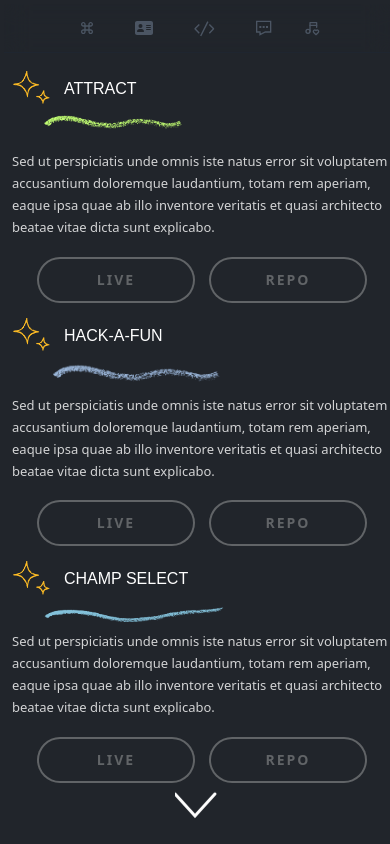
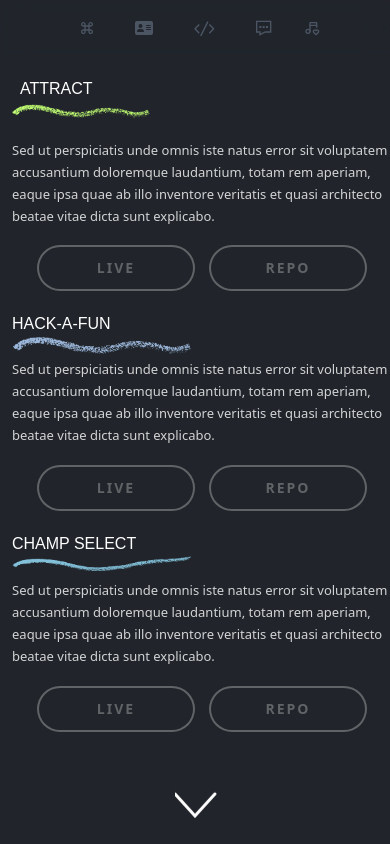
Before and after one commit to Selamkd/My-Portfolio, a Next.js app in the folder my-portfolio/: page /projects in a window 390 px wide. Built offline with nearby package versions, Linux system fonts and the light colour scheme.

Commit message:
mobile test

```diff
--- a/my-portfolio/pages/projects.jsx
+++ b/my-portfolio/pages/projects.jsx
@@ -74,21 +74,14 @@ export default function Projects() {
           <div className="flex flex-col mt-4 ml-2 gap-3 items-start justify-start">
             <div>
               <div className=" flex justify-start mr-3">
-                <Image
-                  src={Icon}
-                  alt="icon"
-                  className="mr-3 mb-1"
-                  width={40}
-                  height={30}
-                />
-                <h2 className="text-projects text-bold text-white  uppercase  mt-2">
+                <h2 className="text-projects text-bold text-white  uppercase  ml-2 mt-2">
                   Attract
                 </h2>
               </div>
               <Image
                 src={underlineGreen}
                 alt="icon"
-                className=" mb-5 ml-8"
+                className=" mb-5 "
                 width={140}
                 height={30}
               />
@@ -108,13 +101,6 @@ export default function Projects() {
             </div>
             <div>
               <div className=" flex justify-start">
-                <Image
-                  src={Icon}
-                  alt="icon"
-                  className="mr-3 mb-1"
-                  width={40}
-                  height={30}
-                />
                 <h2 className="text-projects text-bold text-white  uppercase  mt-2">
                   Hack-a-fun
                 </h2>
@@ -122,7 +108,7 @@ export default function Projects() {
               <Image
                 src={underlineBlue}
                 alt="icon"
-                className="mr-2 mb-1 ml-8"
+                className=" mb-1 mr-3 "
                 width={180}
                 height={30}
               />
@@ -142,13 +128,6 @@ export default function Projects() {
 
             <div>
               <div className=" flex justify-start">
-                <Image
-                  src={Icon}
-                  alt="icon"
-                  className="mr-3 mb-2"
-                  width={40}
-                  height={30}
-                />
                 <h2 className="text-projects text-bold text-white  uppercase  mt-2">
                   Champ Select
                 </h2>
@@ -156,7 +135,7 @@ export default function Projects() {
               <Image
                 src={underlineBlue2}
                 alt="icon"
-                className="mr-2 mb-2 ml-8"
+                className="mr-2 mb-2 "
                 width={180}
                 height={30}
               />
```
Also changed, not shown: my-portfolio/public/underline-blue.png.
